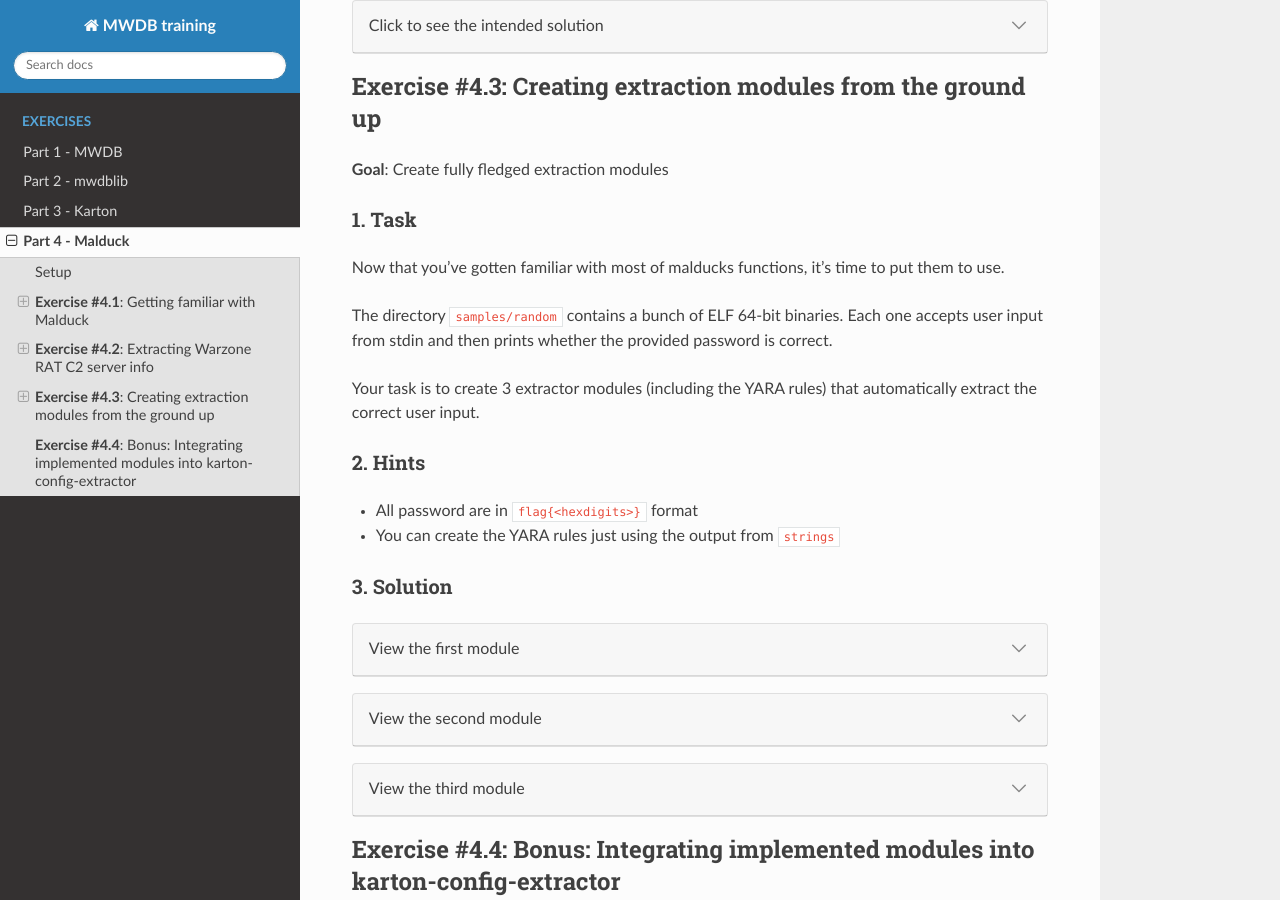
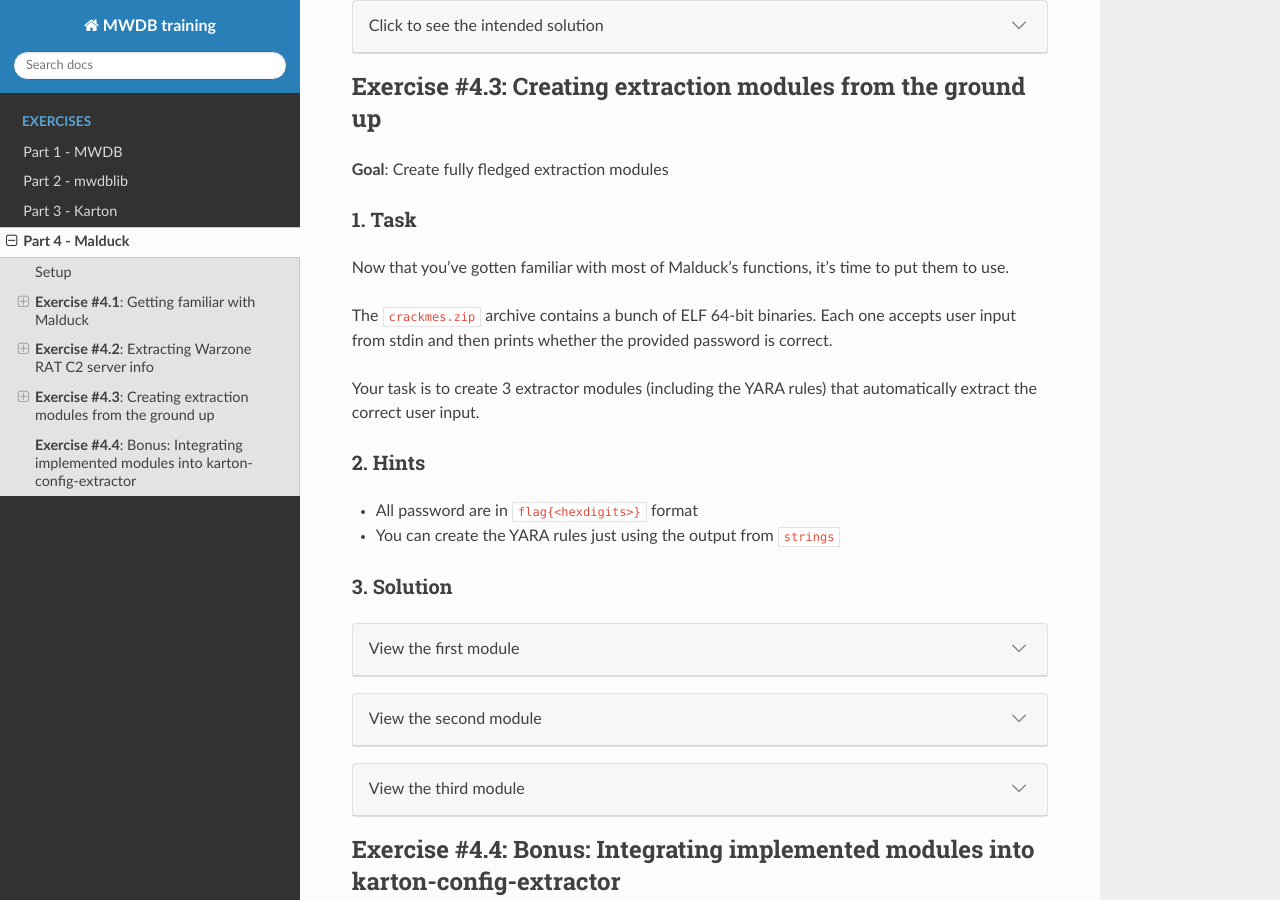
Before and after one commit to CERT-Polska/training-mwdb, a Sphinx documentation site: the page built from source/part-4.md, in a window 1280 px wide and 900 px high, scrolled down 3811 px. Built offline with Sphinx 7.4.7 and the Read the Docs theme 2.0.0, drawn with Linux system fonts in a browser that asks for light colours; some of the changed text lies outside the part shown.

Commit message:
Add missing archives

````diff
--- a/source/part-4.md
+++ b/source/part-4.md
@@ -23,7 +23,7 @@
   resources  Extract PE resources from an EXE into a directory
 ```
 
-We'll come back to `extract` in a few minutes, let's try out `resources` and extract PE resources from `samples/unknown/07c69147626042067ef9adfa89584a4f93f8ccd24dec87dd8f291d946d465b24`.
+We'll come back to `extract` in a few minutes, let's try out `resources` and extract PE resources from [`unknown_sample_07c69147626042067ef9adfa89584a4f93f8ccd24dec87dd8f291d946d465b24.bin`](https://github.com/CERT-Polska/training-mwdb/blob/main/unknown_sample_07c69147626042067ef9adfa89584a4f93f8ccd24dec87dd8f291d946d465b24.bin).
 
 What type of malware is this? Which family?
 
@@ -88,7 +88,7 @@
 
 In this exercise we'll try to create a module that will automatically extract information about the C2 server used in [WARZONE RAT/AVE MARIA](https://malpedia.caad.fkie.fraunhofer.de/details/win.ave_maria)
 
-### 1. Start by downloading archive XXX containing the files for this exercise
+### 1. Start by downloading archive `warzone_exercise.zip` containing the files for this exercise
 
 * `warzone_samples/*` - these are the malware samples we'll be trying to extract information from
 * `modules` - a module extractor stub, you'll need to implement the missing code to make it work
@@ -228,9 +228,9 @@
 
 ### 1. Task
 
-Now that you've gotten familiar with most of malducks functions, it's time to put them to use.
+Now that you've gotten familiar with most of Malduck's functions, it's time to put them to use.
 
-The directory `samples/random` contains a bunch of ELF 64-bit binaries. Each one accepts user input from stdin and then prints whether the provided password is correct.
+The [`crackmes.zip`](https://github.com/CERT-Polska/training-mwdb/blob/main/crackmes.zip) archive contains a bunch of ELF 64-bit binaries. Each one accepts user input from stdin and then prints whether the provided password is correct.
 
 Your task is to create 3 extractor modules (including the YARA rules) that automatically extract the correct user input.
 
````
Also changed, not shown: 4 other files.
